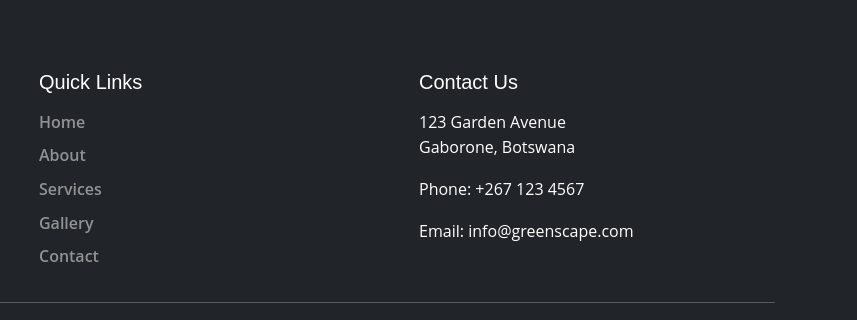
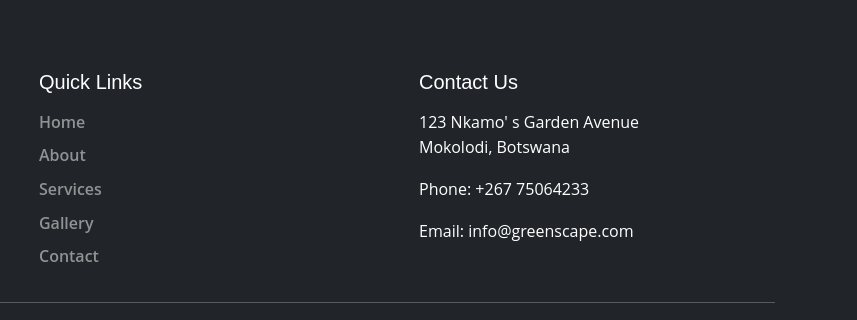
Before and after one commit to bida24-105/GreenSpace, a plain HTML site: page services.html in a window 1280 px wide. Shown: the part 2525-2845 px from the top of the page, 423-1280 px from the left. Drawn offline with nearby package versions, Linux system fonts and the light colour scheme; a script that the page names is missing.

Commit message:
Update services.html

```diff
--- a/services.html
+++ b/services.html
@@ -169,8 +169,8 @@
                 </div>
                 <div class="col-lg-4">
                     <h3 class="h5 mb-3">Contact Us</h3>
-                    <p>123 Garden Avenue<br>Gaborone, Botswana</p>
-                    <p>Phone: +267 123 4567</p>
+                    <p>123 Nkamo' s Garden Avenue<br>Mokolodi, Botswana</p>
+                    <p>Phone: +267 75064233</p>
                     <p>Email: info@greenscape.com</p>
                 </div>
             </div>
```
